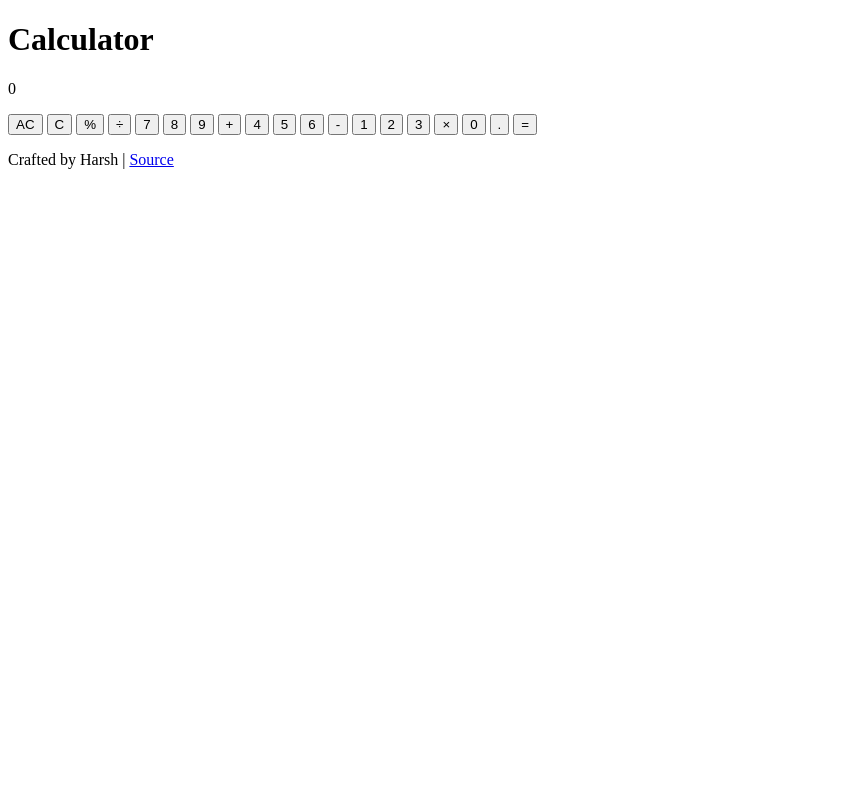
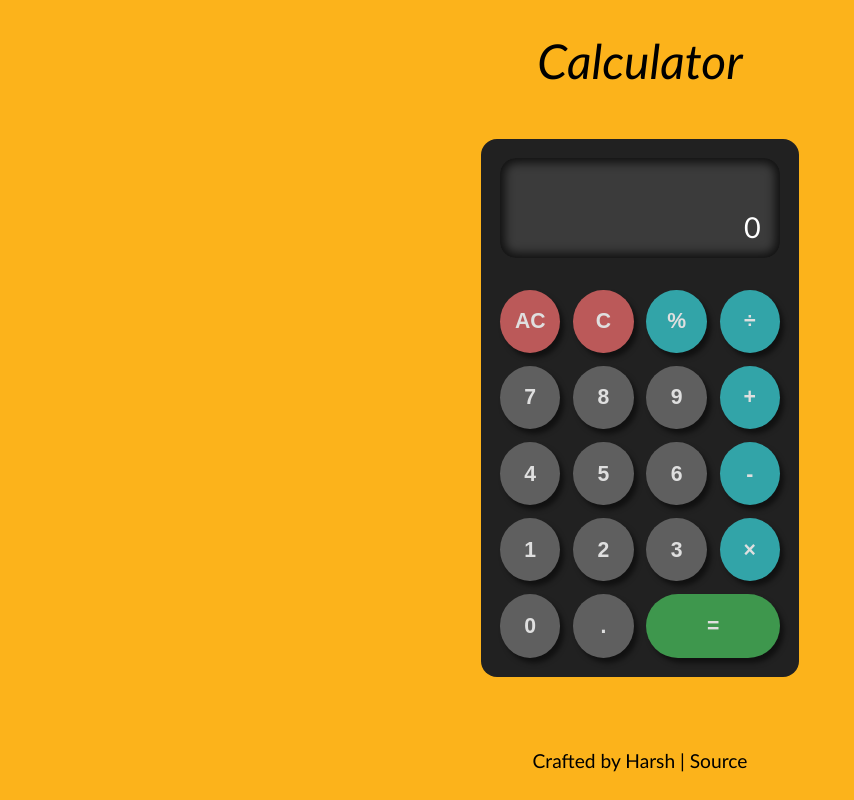
Before and after one commit to harsh-gautam/calculator, a plain HTML site: page index.html in a window 1280 px wide. Shown: the whole page, without its empty margins (0-854 px from the left). Drawn offline with Linux system fonts and the light colour scheme.

Commit message:
added styling

```diff
--- a/css/style.css
+++ b/css/style.css
@@ -0,0 +1,150 @@
+body {
+  font-family: "Gill Sans", "Gill Sans MT", Calibri, "Trebuchet MS", sans-serif;
+  margin: 0;
+  padding: 0%;
+  background-color: #fcb31b;
+  box-sizing: border-box;
+}
+
+#header {
+  width: 100%;
+  height: 12vh;
+  display: flex;
+  flex-direction: row;
+  justify-content: center;
+  align-items: baseline;
+}
+#header > h1 {
+  font-size: 3rem;
+  font-weight: 200;
+  font-style: italic;
+  font-family: "Gill Sans", "Gill Sans MT", Calibri, "Trebuchet MS", sans-serif,
+    sans-serif;
+}
+
+#container {
+  width: 100%;
+  height: 78vh;
+  display: flex;
+  justify-content: center;
+  align-items: center;
+}
+
+#calculator {
+  width: 280px;
+  height: 80%;
+  display: flex;
+  flex-direction: column;
+  justify-content: space-evenly;
+  padding: 1.2rem;
+  border-radius: 1rem;
+  background-color: rgb(33, 33, 33);
+}
+
+.display {
+  height: 20%;
+  background-color: rgb(59, 59, 59);
+  border-radius: 1rem;
+  color: white;
+  padding: 0.8rem 1rem;
+  box-shadow: rgb(0 0 0 / 70%) 0 0 10px 5px inset;
+}
+
+.display p {
+  text-align: right;
+  margin: 0;
+  padding: 0.2rem;
+}
+
+.expression {
+  height: 40%;
+  font-size: 1.2rem;
+  color: rgb(3, 182, 122);
+}
+
+.result {
+  height: 60%;
+  font-size: 1.8rem;
+}
+
+.btn-group {
+  height: 100%;
+  display: grid;
+  grid-template-columns: repeat(4, 1fr);
+  gap: 0.8rem;
+  border-bottom-left-radius: 1rem;
+  border-bottom-right-radius: 1rem;
+  padding-top: 2rem;
+}
+
+.btn-group button {
+  border: 0 solid white;
+  border-radius: 100%;
+  cursor: pointer;
+  background-color: rgb(95, 95, 95);
+  color: rgb(223, 223, 223);
+  font-size: 1.325rem;
+  font-weight: 700;
+  outline: none;
+  text-decoration: none;
+  box-shadow: rgba(0, 0, 0, 0.5) 4px 5px 5px 0px;
+  transition: all 0.15s ease-in-out 0s;
+}
+
+.input-btn:hover {
+  background-color: rgb(105, 125, 125);
+}
+
+#equal {
+  grid-column: 3/5;
+  border-radius: 2.5rem;
+  background-color: rgb(62, 151, 77);
+}
+
+#equal:hover {
+  background-color: rgb(72, 181, 107);
+}
+
+#all-clear,
+#clear {
+  background-color: rgb(187, 89, 89);
+}
+
+#all-clear:hover,
+#clear:hover {
+  background-color: rgb(197, 119, 119);
+}
+
+#divide,
+#multiply,
+#add,
+#subtract,
+#percent {
+  background-color: rgb(50, 164, 168);
+}
+
+#divide:hover,
+#multiply:hover,
+#add:hover,
+#subtract:hover,
+#percent:hover {
+  background-color: rgb(60, 194, 198);
+}
+
+#footer {
+  height: 10vh;
+  display: flex;
+  justify-content: center;
+  align-items: center;
+  font-size: 1.2rem;
+  font-weight: 400;
+}
+#footer a {
+  text-decoration: none;
+  color: #000;
+}
+#footer a:hover {
+  text-decoration: underline;
+  color: #fff;
+  transition: all 0.15s ease-in 0s;
+}
--- a/index.html
+++ b/index.html
@@ -26,11 +26,11 @@
           <button class="input-btn" id="seven">7</button>
           <button class="input-btn" id="eight">8</button>
           <button class="input-btn" id="nine">9</button>
-          <button class="input-btn" id="plus">+</button>
+          <button class="input-btn" id="add">+</button>
           <button class="input-btn" id="four">4</button>
           <button class="input-btn" id="five">5</button>
           <button class="input-btn" id="six">6</button>
-          <button class="input-btn" id="minus">-</button>
+          <button class="input-btn" id="subtract">-</button>
           <button class="input-btn" id="one">1</button>
           <button class="input-btn" id="two">2</button>
           <button class="input-btn" id="three">3</button>
```
